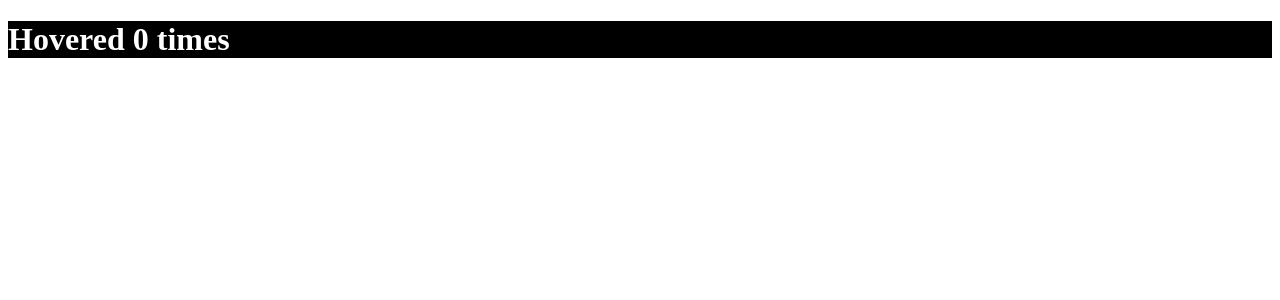
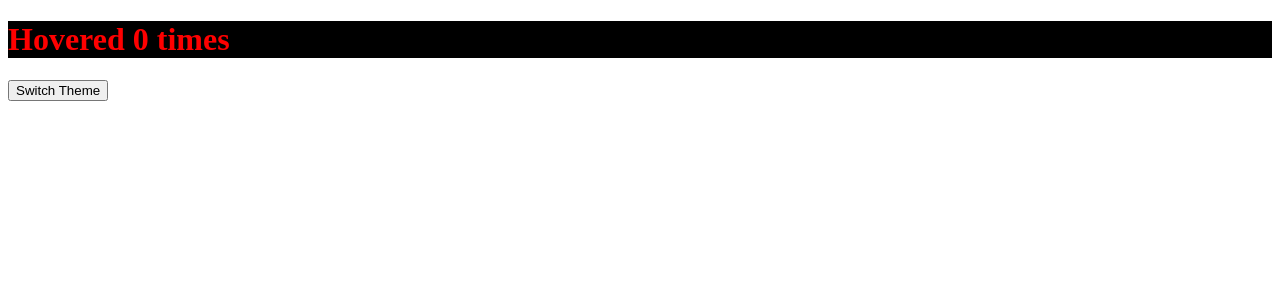
Before and after one commit to golammostafa13/react-with-sumit, a React (Create React App) app: page / in a window 1280 px wide. Shown: the top 300 px of the page. Built offline with nearby package versions, Linux system fonts and the light colour scheme; the HTML template or start-up script is replaced by a standard one.

Commit message:
useContext()

```diff
--- a/src/App.js
+++ b/src/App.js
@@ -1,3 +1,5 @@
+/* eslint-disable no-undef */
+/* eslint-disable no-unused-expressions */
 /* eslint-disable react/prefer-stateless-function */
 // import ClockList from './components/ClockList';
 // import Form from './components/Form';
@@ -21,6 +23,15 @@ export default class App extends React.Component {
         theme: 'black',
     };
 
+    switchTheme = () => {
+        this.setState(({ theme }) => {
+            if (theme === 'black') {
+                return { theme: 'white' };
+            }
+            return { theme: 'black' };
+        });
+    };
+
     render() {
         const { theme } = this.state;
         return (
@@ -41,7 +52,7 @@ export default class App extends React.Component {
                         <HoverCounter count={count} incrementCount={incrementCount} />
                     )}
                 </Counter> */}
-                <ThemeContext.Provider value={theme}>
+                <ThemeContext.Provider value={{ theme, switchTheme: this.switchTheme }}>
                     <Section />
                 </ThemeContext.Provider>
             </div>
--- a/src/components/contextApi/Content.js
+++ b/src/components/contextApi/Content.js
@@ -1,21 +1,21 @@
+import { useContext } from 'react';
 import Counter from './Counter';
 import HoverCounter from './HoverCounter';
 import ThemeContext from './ThemeContext';
 
 export default function Content() {
+    const context = useContext(ThemeContext);
+    const { theme, switchTheme } = context;
     return (
         <div>
             <Counter>
                 {(count, incrementCount) => (
-                    <ThemeContext.Consumer>
-                        {(theme) => (
-                            <HoverCounter
-                                count={count}
-                                theme={theme}
-                                incrementCount={incrementCount}
-                            />
-                        )}
-                    </ThemeContext.Consumer>
+                    <HoverCounter
+                        count={count}
+                        theme={theme}
+                        switchTheme={switchTheme}
+                        incrementCount={incrementCount}
+                    />
                 )}
             </Counter>
         </div>
--- a/src/components/contextApi/HoverCounter.js
+++ b/src/components/contextApi/HoverCounter.js
@@ -1,13 +1,17 @@
 /* eslint-disable jsx-a11y/mouse-events-have-key-events */
 /* eslint-disable react/button-has-type */
-function HoverCounter({ count, incrementCount, theme }) {
+function HoverCounter({ count, theme, switchTheme, incrementCount }) {
     // eslint-disable-next-line react/button-has-type
     // eslint-disable-next-line jsx-a11y/mouse-events-have-key-events
-    console.log(theme);
     return (
-        <h1 style={{ background: theme, color: 'white' }} onMouseOver={incrementCount}>
-            Hovered {count} times
-        </h1>
+        <div>
+            <h1 style={{ background: theme, color: 'red' }} onMouseOver={incrementCount}>
+                Hovered {count} times
+            </h1>
+            <button type="button" onClick={switchTheme}>
+                Switch Theme
+            </button>
+        </div>
     );
 }
 export default HoverCounter;
--- a/src/components/contextApi/ThemeContext.js
+++ b/src/components/contextApi/ThemeContext.js
@@ -1,4 +1,4 @@
-import createContext from './Context';
+import React from 'react';
 
-const ThemeContext = createContext('ligt');
+const ThemeContext = React.createContext('white');
 export default ThemeContext;
```
